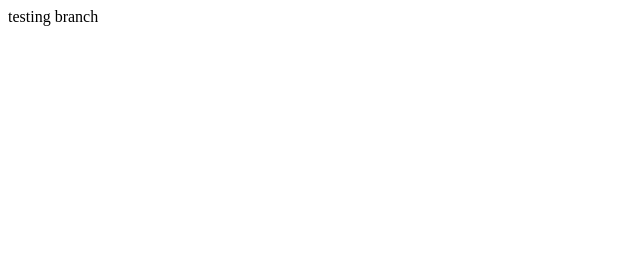
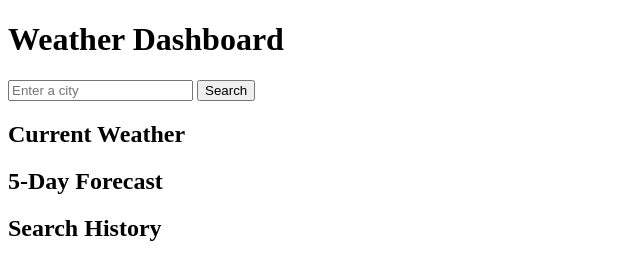
Before and after one commit to Ronithenewcoder/WeatherDashboard, a plain HTML site: page index.html in a window 1280 px wide. Shown: the whole page, without its empty margins (0-640 px from the left). Drawn offline with Linux system fonts and the light colour scheme.

Commit message:
Starter html done, improv will be made later if necessary

```diff
--- a/index.html
+++ b/index.html
@@ -1 +1,39 @@
-testing branch
+<!DOCTYPE html>
+<html lang="en">
+<head>
+    <meta charset="UTF-8">
+    <meta name="viewport" content="width=device-width, initial-scale=1.0">
+    <title>Weather Dashboard</title>
+    <link rel="stylesheet" href="styles.css">
+</head>
+<body>
+    <header>
+        <h1>Weather Dashboard</h1>
+        <form id="search-form">
+            <input type="text" id="city-input" placeholder="Enter a city">
+            <button type="submit">Search</button>
+        </form>
+    </header>
+    <main>
+        <section id="current-weather">
+            <h2>Current Weather</h2>
+            <div id="current-weather-info">
+
+            </div>
+        </section>
+        <section id="forecast">
+            <h2>5-Day Forecast</h2>
+            <div id="forecast-info">
+
+            </div>
+        </section>
+    </main>
+    <aside id="search-history">
+        <h2>Search History</h2>
+        <ul id="history-list">
+
+        </ul>
+    </aside>
+    <script src="script.js"></script>
+</body>
+</html>
```
